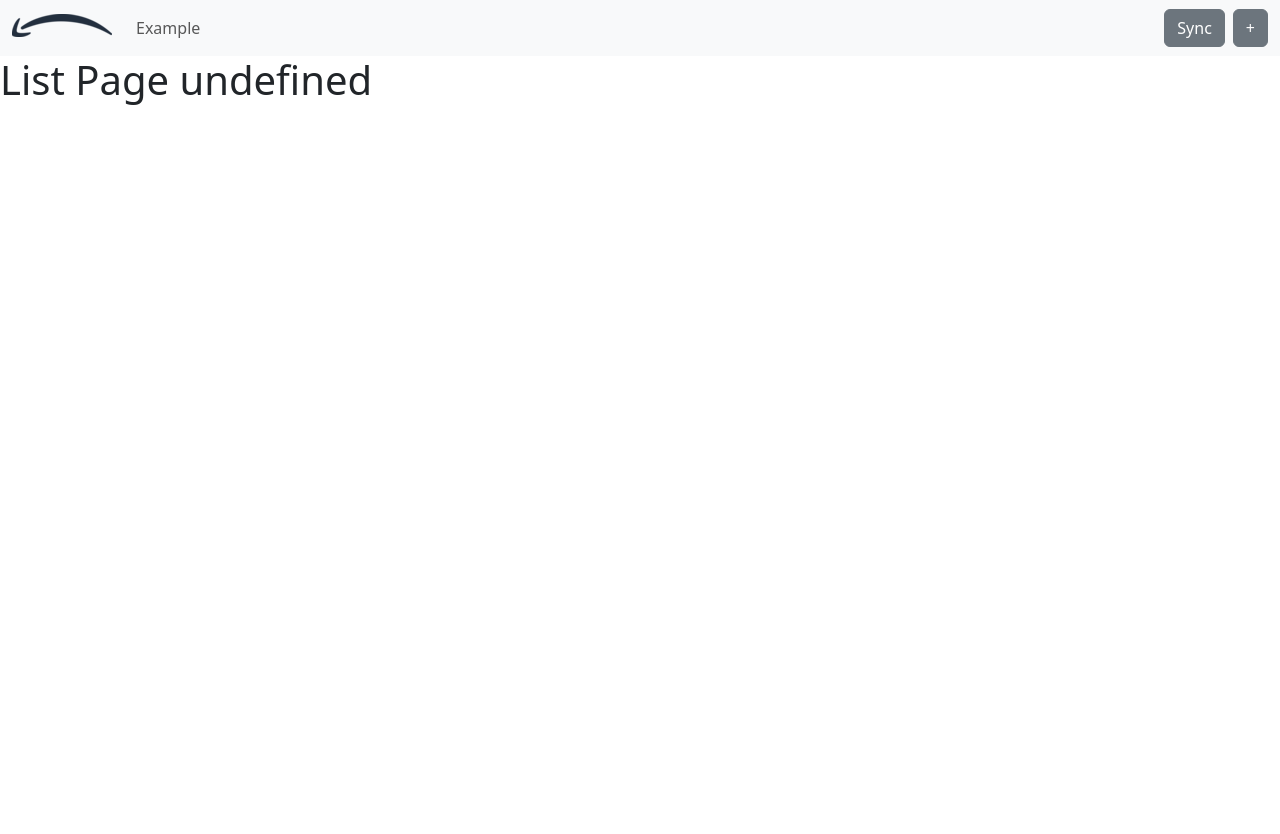
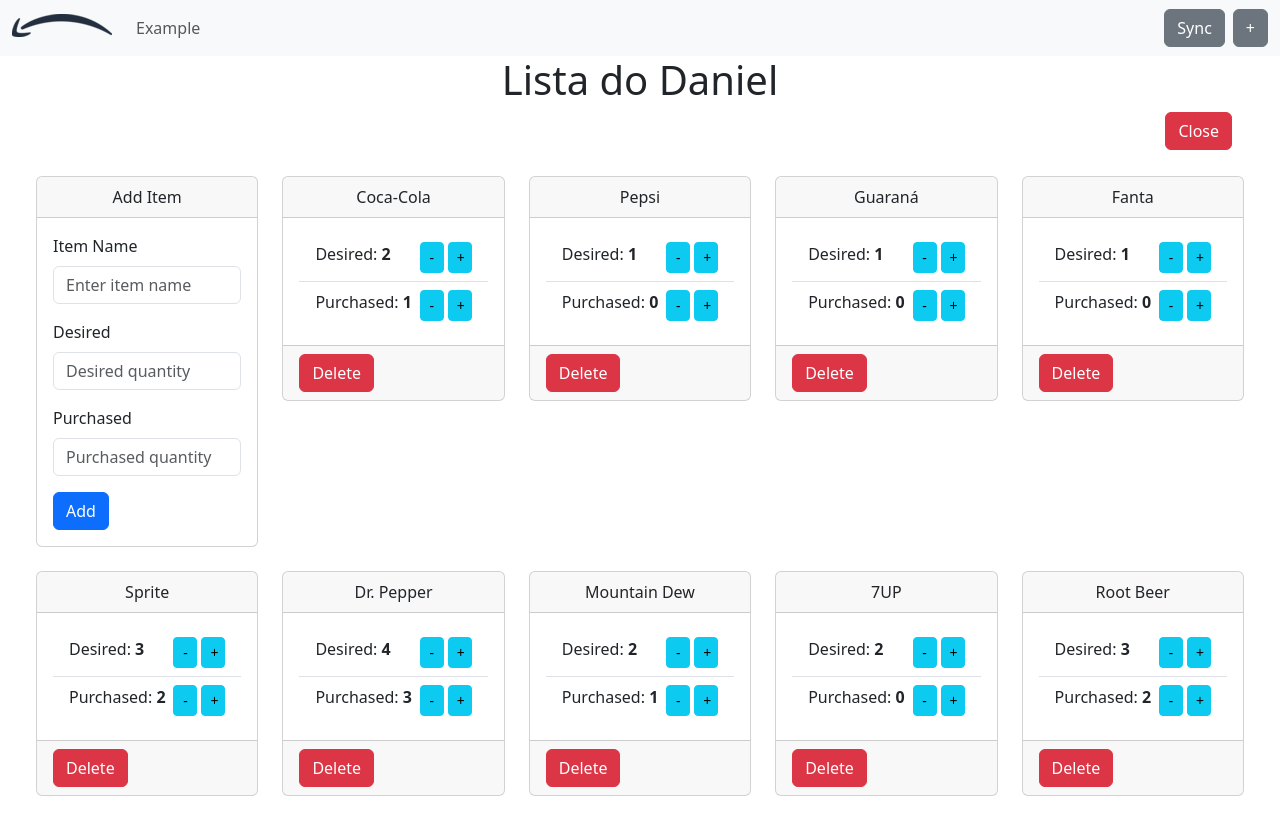
Before and after one commit to DanielRodrigues08/SDLE-FEUP, a SvelteKit app in the folder amazoff-client/: page /list/1 in a window 1280 px wide. Shown: the top 834 px of the page. Before the commit the page ends 800 px from the top, so only its background shows below. Built offline with nearby package versions, Linux system fonts and the light colour scheme.

Commit message:
shopping list page done

```diff
--- a/amazoff-client/src/routes/+page.js
+++ b/amazoff-client/src/routes/+page.js
@@ -1,6 +1,6 @@
 export function load({ params }) {
     const result = [];
-    for(let i = 0; i < 5; i++){
+    for(let i = 0; i < 50; i++){
         result.push({
             id: (Math.random() + 1).toString(36).substring(7),
             name: "List_" + i,
--- a/amazoff-client/src/routes/+page.svelte
+++ b/amazoff-client/src/routes/+page.svelte
@@ -15,7 +15,7 @@
         <div class="card-header text-center">{list.name}</div>
         <div class="card-body">ID: {list.id}</div>
         <div class="card-footer">
-          <button class="btn btn-primary">View</button>
+          <a class="btn btn-primary" href="/list/{list.id}">View</a>
           <button class="btn btn-danger">Delete</button>
         </div>
       </div>
--- a/amazoff-client/src/routes/list/[id]/+page.js
+++ b/amazoff-client/src/routes/list/[id]/+page.js
@@ -3,8 +3,58 @@
 //export const ssr = false;
 export function load({ params }) {
     // will only return open list information
-    const res = get(openedLists).lists[params.id];
+    //const res = get(openedLists).lists[params.id];
     // .....
     //..... \
-    return res;
+    return {
+        id: "0650905586",
+        name: "Lista do Daniel",
+        items: [
+            {
+                name: "Coca-Cola",
+                desired: 2,
+                purchased: 1,
+            },
+            {
+                name: "Pepsi",
+                desired: 1,
+                purchased: 0,
+            },
+            {
+                name: "Guaraná",
+                desired: 1,
+                purchased: 0,
+            },
+            {
+                name: "Fanta",
+                desired: 1,
+                purchased: 0,
+            },
+            {
+                name: "Sprite",
+                desired: 3,
+                purchased: 2,
+            },
+            {
+                name: "Dr. Pepper",
+                desired: 4,
+                purchased: 3,
+            },
+            {
+                name: "Mountain Dew",
+                desired: 2,
+                purchased: 1,
+            },
+            {
+                name: "7UP",
+                desired: 2,
+                purchased: 0,
+            },
+            {
+                name: "Root Beer",
+                desired: 3,
+                purchased: 2,
+            }
+        ]
+    }
 }
--- a/amazoff-client/src/routes/list/[id]/+page.svelte
+++ b/amazoff-client/src/routes/list/[id]/+page.svelte
@@ -1,9 +1,88 @@
 <script>
-    import { openedLists } from "../../stores.js";
-    import { navigating } from "$app/stores";
+  import { openedLists } from "../../stores.js";
+  import { navigating } from "$app/stores";
 
-    export let data;
-    $: if ($navigating) openedLists.setCurrent(data.id);
+  export let data;
+  $: if ($navigating) openedLists.setCurrent(data.id);
 </script>
 
-<h1>List Page {data.name}</h1>
+<h1 class="text-center">{data.name}</h1>
+<button class="btn btn-danger float-end mx-5">Close</button>
+
+<div class="row row-cols-1 row-cols-md-5 g-4 my-5 mx-4">
+  <div class="col">
+    <div class="card">
+      <div class="card-header text-center">Add Item</div>
+      <div class="card-body">
+        <form>
+          <div class="mb-3">
+            <label for="name" class="form-label">Item Name</label>
+            <input
+              type="text"
+              class="form-control"
+              id="name"
+              placeholder="Enter item name"
+            />
+          </div>
+          <div class="mb-3">
+            <label for="desired" class="form-label">Desired</label>
+            <input
+              type="number"
+              class="form-control"
+              id="quantity"
+              placeholder="Desired quantity"
+              min="1"
+            />
+          </div>
+          <div class="mb-3">
+            <label for="purchased" class="form-label">Purchased</label>
+            <input
+              type="number"
+              class="form-control"
+              id="purchased"
+              placeholder="Purchased quantity"
+              min="0"
+            />
+          </div>
+          <button type="submit" class="btn btn-primary">Add</button>
+        </form>
+      </div>
+    </div>
+  </div>
+  {#each data.items as item}
+    <div class="col">
+      <div class="card">
+        <div class="card-header text-center">{item.name}</div>
+        <div class="card-body">
+          <ul class="list-group list-group-flush">
+            <li class="list-group-item">
+              Desired: <strong>{item.desired}</strong>
+              <button
+                class="btn btn-info btn-sm float-end ms-1"
+                style="width:1.5rem;">+</button
+              >
+              <button
+                class="btn btn-info btn-sm float-end"
+                style="width:1.5rem;">-</button
+              >
+            </li>
+            <li class="list-group-item">
+              Purchased: <strong>{item.purchased}</strong>
+              <button
+                class="btn btn-info btn-sm float-end ms-1"
+                style="width:1.5rem;">+</button
+              >
+              <button
+                class="btn btn-info btn-sm float-end"
+                style="width:1.5rem;">-</button
+              >
+            </li>
+          </ul>
+        </div>
+        <div class="card-footer">
+          <button class="btn btn-danger">Delete</button>
+        </div>
+      </div>
+    </div>
+  {/each}
+</div>
```
Also changed, not shown: amazoff-client/src/routes/add-list/+page.svelte (+2 -8 lines).
